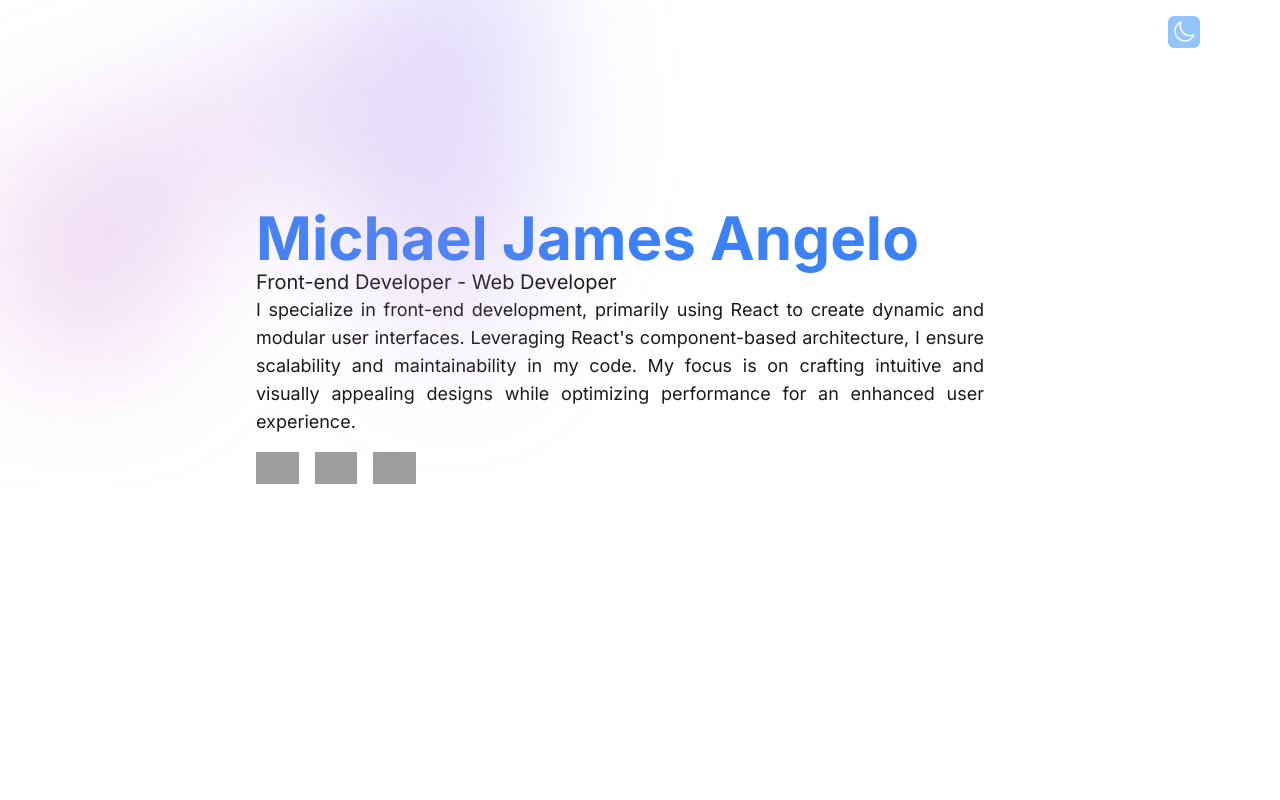
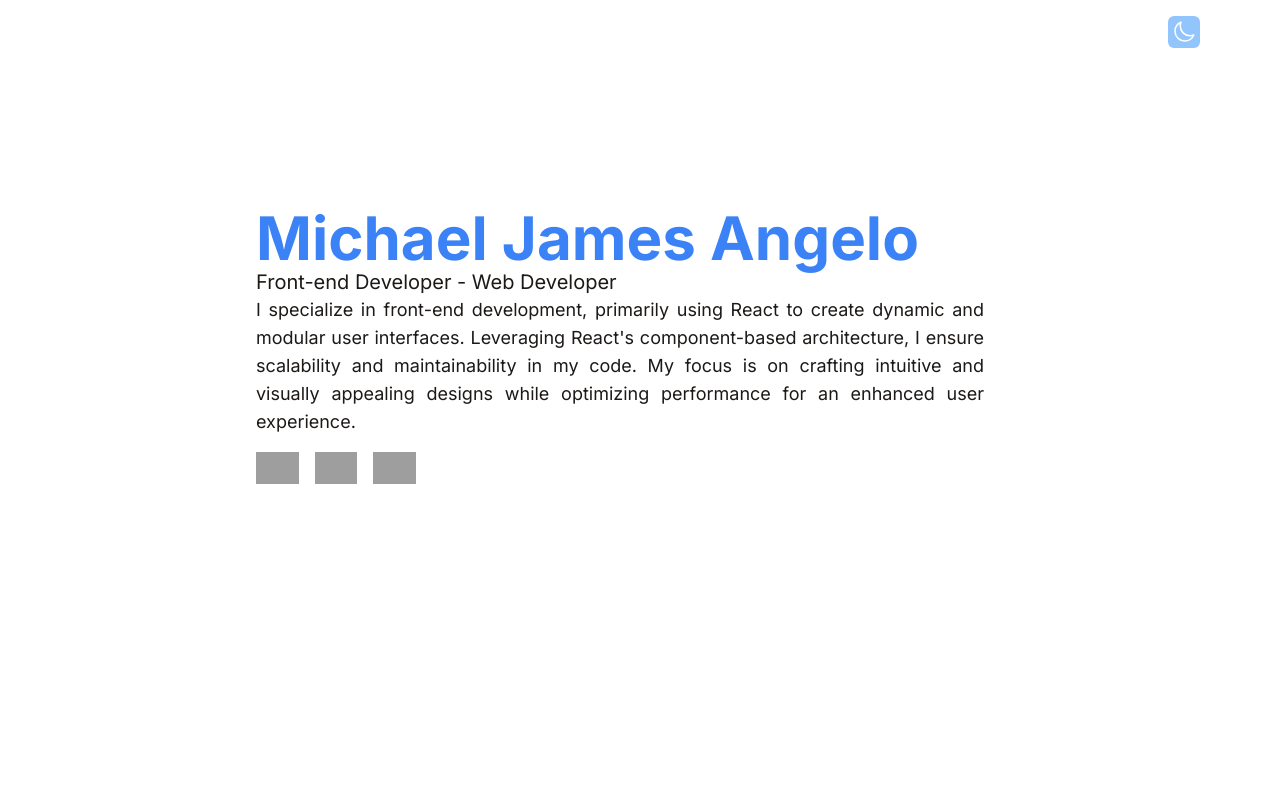
Before and after one commit to mjragon21/portfolio-react, a React (Vite) app: page / in a window 1280 px wide. Shown: the top 800 px of the page. Built offline with nearby package versions, Linux system fonts and the light colour scheme; grey boxes are pictures that could not be loaded.

Commit message:
Update Contact.jsx

```diff
--- a/src/components/Contact.jsx
+++ b/src/components/Contact.jsx
@@ -25,18 +25,7 @@
 
     return (
         <div className="isolate bg-transparent  px-6 py-24 sm:py-32 lg:px-8">
-            <div
-                className="absolute inset-x-0 top-[-10rem] -z-10 transform-gpu overflow-hidden blur-3xl sm:top-[-20rem]"
-                aria-hidden="true"
-            >
-                <div
-                    className="relative left-1/2 -z-10 aspect-[1155/678] w-[36.125rem] max-w-none -translate-x-1/2 rotate-[30deg] bg-gradient-to-tr from-[#ff80b5] to-[#9089fc] opacity-30 sm:left-[calc(50%-40rem)] sm:w-[72.1875rem]"
-                    style={{
-                        clipPath:
-                            'polygon(74.1% 44.1%, 100% 61.6%, 97.5% 26.9%, 85.5% 0.1%, 80.7% 2%, 72.5% 32.5%, 60.2% 62.4%, 52.4% 68.1%, 47.5% 58.3%, 45.2% 34.5%, 27.5% 76.7%, 0.1% 64.9%, 17.9% 100%, 27.6% 76.8%, 76.1% 97.7%, 74.1% 44.1%)',
-                    }}
-                />
-            </div>
+
             <div className="mx-auto max-w-2xl text-center">
                 <h2 className="text-3xl font-bold tracking-tight text-gray-900 sm:text-4xl dark:text-stone-300">Contact me!</h2>
                 <p className="dark:text-stone-300 mt-2 text-lg leading-8 text-gray-600">
```
